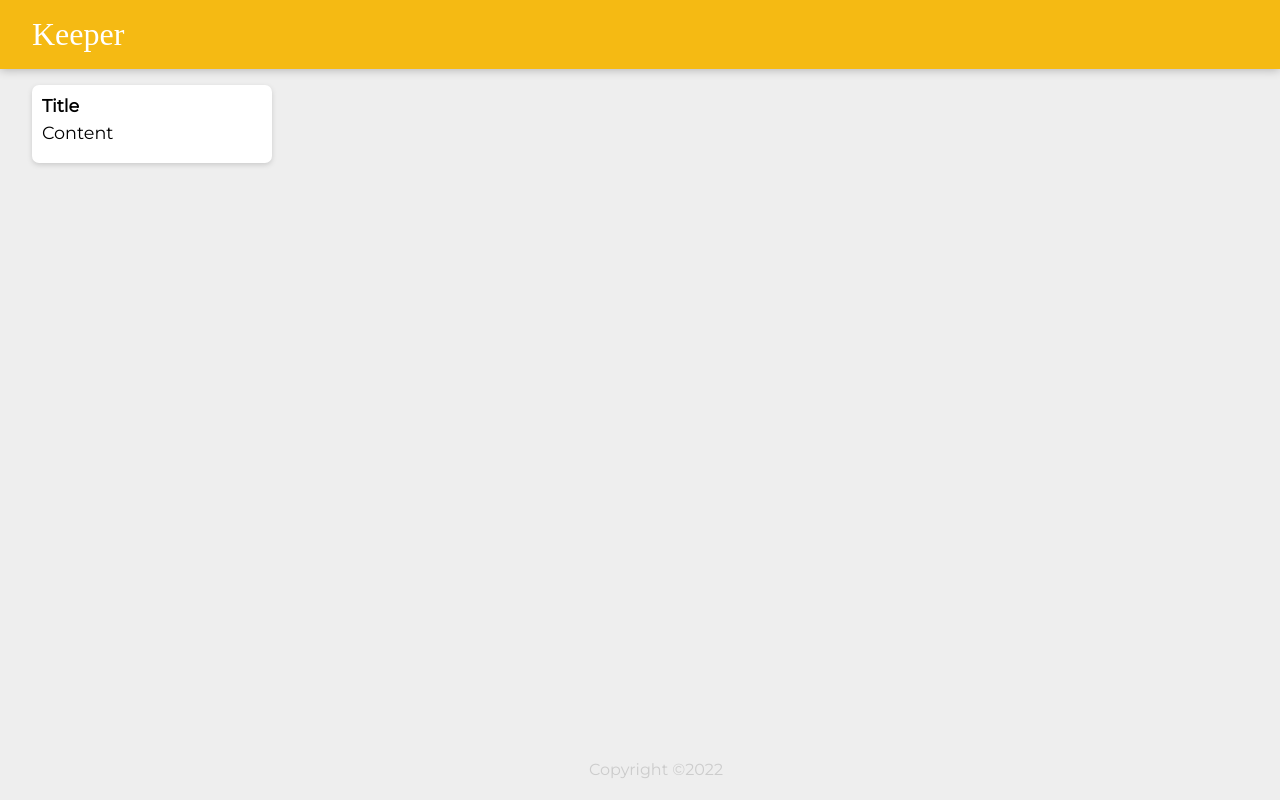
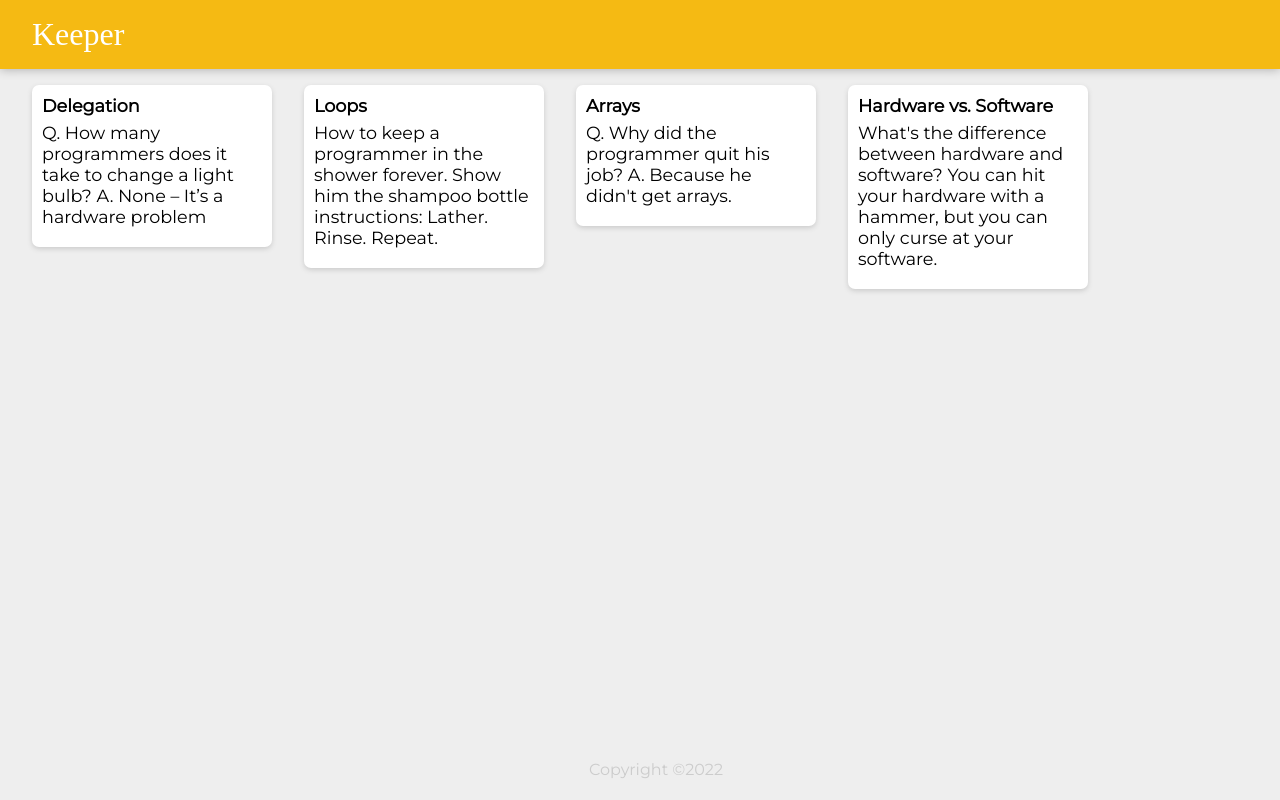
Before and after one commit to mithintv/keeper-app, a React (Create React App) app: page / in a window 1280 px wide. Built offline with nearby package versions, Linux system fonts and the light colour scheme; a web font is replaced by a local one.

Commit message:
map notes

```diff
--- a/src/components/App.jsx
+++ b/src/components/App.jsx
@@ -1,13 +1,16 @@
-import React from 'react';
+import React from "react";
 import Header from "./Header";
 import Footer from "./Footer";
 import Note from "./Note";
+import notes from "../notes";
 
 function App() {
   return (
-    <div className="">
+    <div>
       <Header />
-      <Note />
+      {notes.map((note) => (
+        <Note title={note.title} content={note.content} />
+      ))}
       <Footer />
     </div>
   );
--- a/src/components/Note.jsx
+++ b/src/components/Note.jsx
@@ -1,10 +1,10 @@
-import React from 'react';
+import React from "react";
 
-function Note() {
+function Note(props) {
   return (
     <div className="note">
-      <h1>Title</h1>
-      <p>Content</p>
+      <h1>{props.title}</h1>
+      <p>{props.content}</p>
     </div>
   );
 }
--- /dev/null
+++ b/src/notes.js
@@ -0,0 +1,28 @@
+const notes = [
+  {
+    key: 1,
+    title: "Delegation",
+    content:
+      "Q. How many programmers does it take to change a light bulb? A. None – It’s a hardware problem"
+  },
+  {
+    key: 2,
+    title: "Loops",
+    content:
+      "How to keep a programmer in the shower forever. Show him the shampoo bottle instructions: Lather. Rinse. Repeat."
+  },
+  {
+    key: 3,
+    title: "Arrays",
+    content:
+      "Q. Why did the programmer quit his job? A. Because he didn't get arrays."
+  },
+  {
+    key: 4,
+    title: "Hardware vs. Software",
+    content:
+      "What's the difference between hardware and software? You can hit your hardware with a hammer, but you can only curse at your software."
+  }
+];
+
+export default notes;
```
